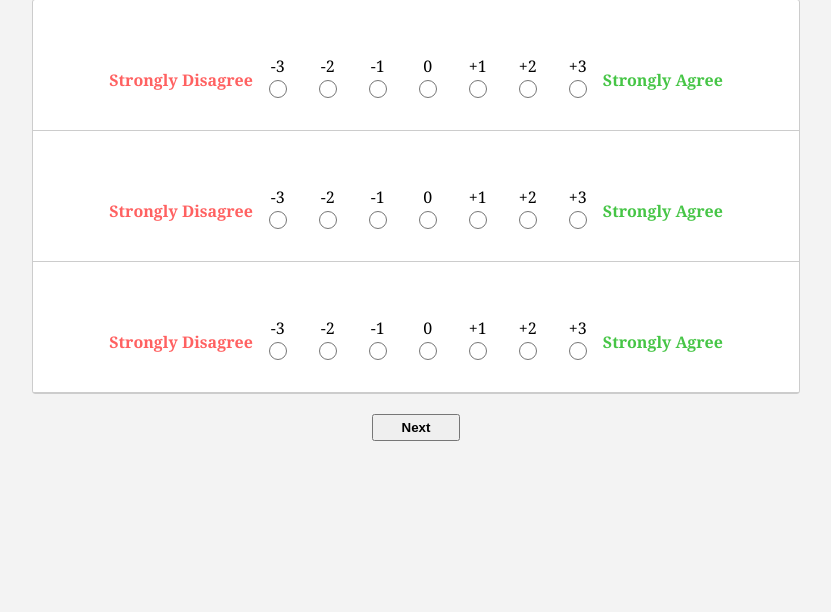
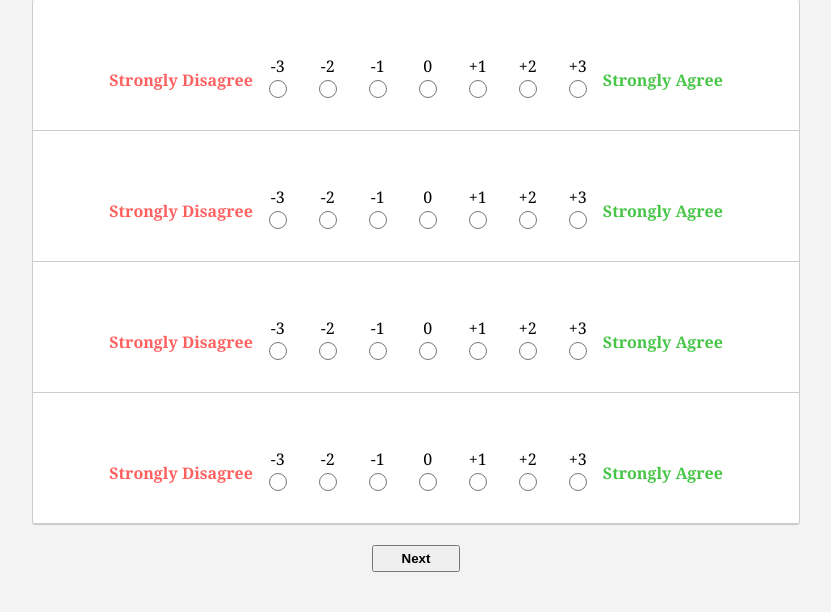
Before and after one commit to adeutry/mturk-translation-hits, a Django app: template mturk_django/mturk/templates/mturk/adequacy_multi.html in a window 1280 px wide. Shown: the part 333-945 px from the top of the page, without its empty margins (224-1055 px from the left). Before the commit the page ends 774 px from the top, so only its background shows below. Run offline with Django 3.2, Linux system fonts and the light colour scheme; the template is opened without the code that fills it, so the values that code supplies are empty; some libraries are stand-ins or nearby versions.

Commit message:
Added paraphrases to adequacy multi

```diff
--- a/mturk_django/mturk/templates/mturk/adequacy_multi.html
+++ b/mturk_django/mturk/templates/mturk/adequacy_multi.html
@@ -251,6 +251,40 @@
                         </div>
                 </div>
             </div>
+            <div class="candidate">
+                <div class="sentence" id="bottomer-sentence-container"></div>
+                <div id="lower-rating-container" class="rating-container">
+                        <input type="hidden" name="workerId" value="{{ worker_id }}">
+                        <input type="hidden" name="assignmentId" value="{{ assignment_id }}">
+                        <input type="hidden" name="amazon_host" value="{{ amazon_host }}">
+                        <input type="hidden" name="hitId" value="{{ hit_id }}">
+                        <div class="rating-buttons">
+                            <span style="float: left;color: #ff6161;font-weight: 600;">Strongly Disagree</span>
+                                <div class="rating-button">
+                                    <label for="lower-3">-3</label><br><input id="lower-3" type="radio" name="lower-rating" value="-3">
+                                </div>
+                                <div class="rating-button">
+                                    <label for="lower-2">-2</label><br><input id="lower-2" type="radio" name="lower-rating" value="-2">
+                                </div>
+                                <div class="rating-button">
+                                    <label for="lower-1">-1</label><br><input id="lower-1" type="radio" name="lower-rating" value="-1">
+                                </div>
+                                <div class="rating-button">
+                                    <label for="lower0">0</label><br><input id="lower0" type="radio" name="lower-rating" value="0">
+                                </div>
+                                <div class="rating-button">
+                                    <label for="lower+1">+1</label><br><input id="lower+1" type="radio" name="lower-rating" value="+1">
+                                </div>
+                                <div class="rating-button">
+                                    <label for="lower+2">+2</label><br><input id="lower+2" type="radio" name="lower-rating" value="+2">
+                                </div>
+                                <div class="rating-button">
+                                    <label for="lower+3">+3</label><br><input id="lower+3" type="radio" name="lower-rating" value="+3">
+                                </div>
+                                <span style="font-weight: 600;color: #46c546">Strongly Agree</span>
+                        </div>
+                </div>
+            </div>
         </div>
         <input id="rating-form-submit" type="submit" value="Next">
     </form>
@@ -295,6 +329,7 @@
            $("#top-sentence-container").html(trans[0]['trans_text']);
            $("#middle-sentence-container").html(trans[1]['trans_text']);
            $("#bottom-sentence-container").html(trans[2]['trans_text']);
+           $("#bottomer-sentence-container").html(trans[3]['trans_text']);
        });
 
        // initialize timer values for per-hit time and total Hit time
@@ -312,7 +347,7 @@
               var selectedAnswer = $(".rating-button input:checked");
 
               //check to see if the user even selected anything
-              if( selectedAnswer.length != 3 ) {
+              if( selectedAnswer.length != 4 ) {
 
                    console.log("Make a choice, silly!");
 
@@ -342,6 +377,11 @@
                               'trans_id' : trans[2]['trans_id'],
                               'answer' : $("#low-rating-container .rating-button input:checked")[0].value,
                               'type' : trans[2]['type']
+                          },
+                          {
+                              'trans_id' : trans[3]['trans_id'],
+                              'answer' : $("#lower-rating-container .rating-button input:checked")[0].value,
+                              'type' : trans[3]['type']
                           }
                       ]
                   };
--- a/mturk_django/mturk/views/adequacy_multi.py
+++ b/mturk_django/mturk/views/adequacy_multi.py
@@ -6,8 +6,8 @@ import logging
 
 SUBMIT_URL_DEV =  "https://workersandbox.mturk.com/mturk/externalSubmit"
 SUBMIT_URL_PROD = "https://www.mturk.com/mturk/externalSubmit"
-CURRENT_TRANS_GROUP = 2
-CURRENT_TRANS_LANG = "chi"
+CURRENT_TRANS_GROUP = 3
+CURRENT_TRANS_LANG = "de"
 NUM_GENUINE = 1
 NUM_REPEAT = 3
 PROB_GOOD_REF = 0.10
@@ -81,11 +81,14 @@ def get_hit_questions(request):
         align_trans_by_grd = [
                 align_trans.get(grade_level='12.0').to_json(),
                 align_trans.get(grade_level='9.0').to_json(),
-                align_trans.get(grade_level='5.0').to_json()]
+                align_trans.get(grade_level='5.0').to_json(),
+                align_trans.get(grade_level='para').to_json()]
+        original_sent = align_trans_by_grd[0]['original']
+        random.shuffle(align_trans_by_grd)
         trans.extend(align_trans_by_grd)
 
         q = {
-              'original' : align_trans_by_grd[0]['original'],
+              'original' : original_sent,
               'trans' : align_trans_by_grd }
         questions.append(q)
 
```
Also changed, not shown: mturk_django/mturk/models.py (+27 -0 lines), mturk_django/mturk/templates/mturk/paraphrase.html (+8 -3 lines).
